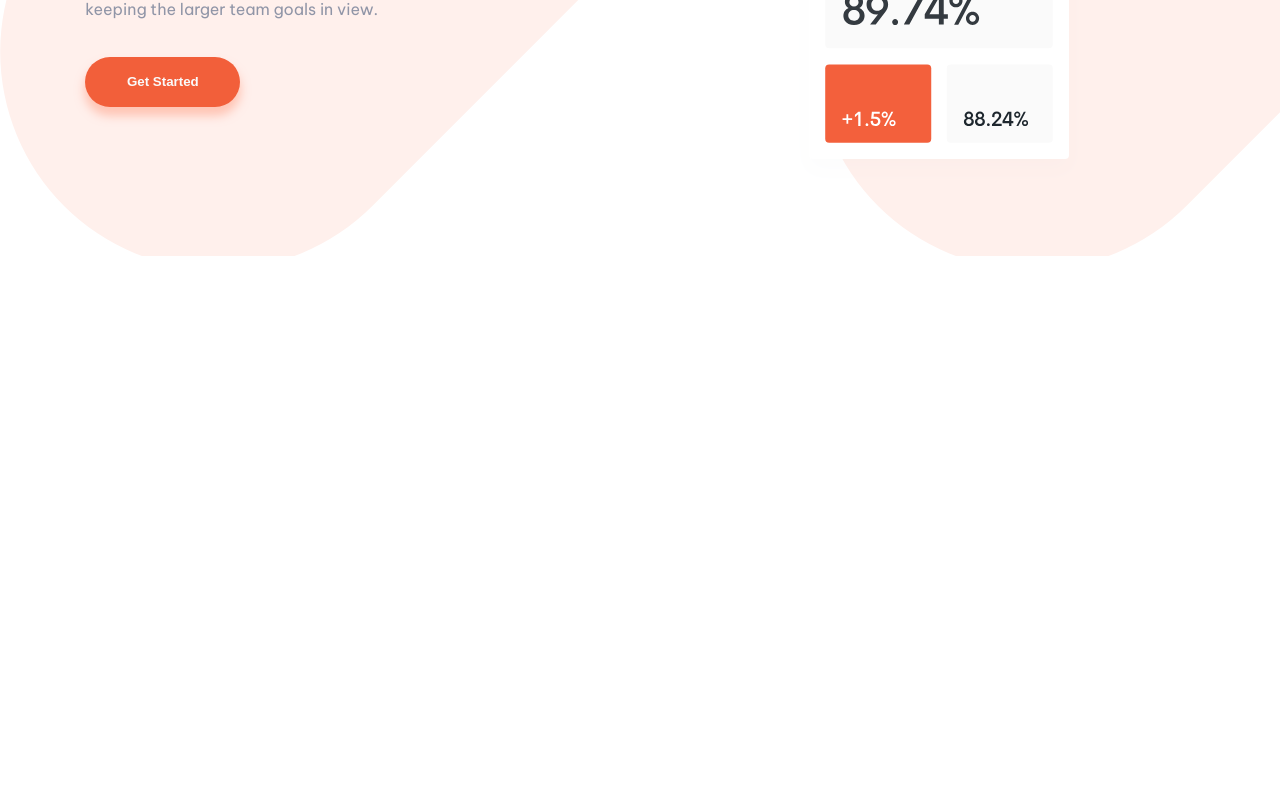
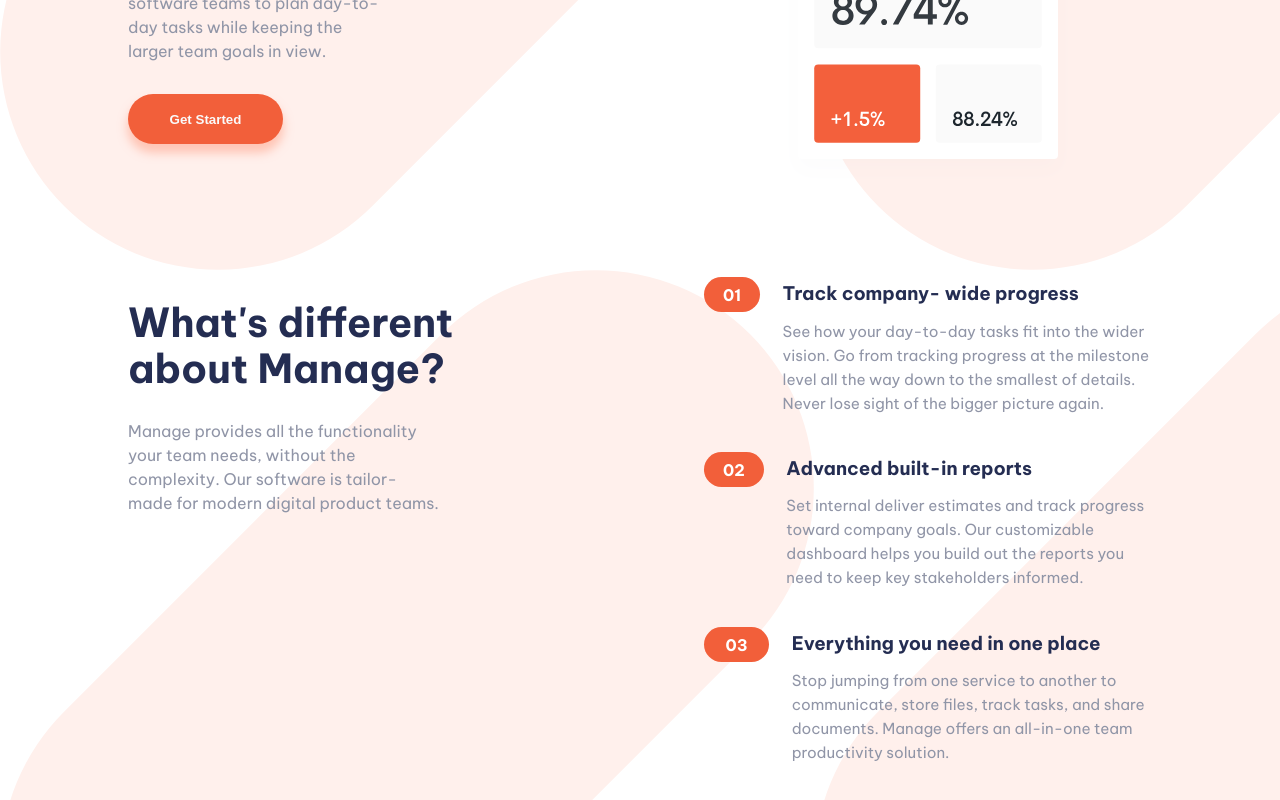
Before and after one commit to jeffestella/manage-landing-page, a React (Create React App) app: page / in a window 1280 px wide. Shown: the part 544-1344 px from the top of the page. Before the commit the page ends 800 px from the top, so only its background shows below. Built offline with nearby package versions, Linux system fonts and the light colour scheme.

Commit message:
Add/style SectionFeatures and FeatureCard. Set global p and h1 styles

```diff
--- a/src/components/App.js
+++ b/src/components/App.js
@@ -3,11 +3,14 @@
 
 import NavBar from './NavBar';
 import SectionHero from './SectionHero';
+import SectionFeatures from './SectionFeatures';
+
 const App = () => {
   return (
     <div className="App">
       <NavBar />
       <SectionHero />
+      <SectionFeatures />
     </div>
   );
 }
--- /dev/null
+++ b/src/components/FeatureCard.js
@@ -0,0 +1,20 @@
+import React from 'react';
+import featureCardStyles from './FeatureCard.module.css';
+
+const FeatureCard = ({ index, heading, blurb }) => {
+    return (
+        <article className={featureCardStyles.container}>
+            <div className={featureCardStyles.index}>
+                {index < 10 ?
+                `0${index+1}` :
+                index}
+            </div>
+            <div className={featureCardStyles.text}>
+                <h1>{heading}</h1>
+                <p>{blurb}</p>
+            </div>
+        </article>
+    );
+}
+
+export default FeatureCard;
--- /dev/null
+++ b/src/components/FeatureCard.module.css
@@ -0,0 +1,44 @@
+.container {
+    /* border: 1px solid red; */
+    min-height: 175px;
+
+    display: flex;
+    flex-direction: row;
+    flex-wrap: nowrap;
+    justify-content: flex-start;
+}
+
+.index {
+    margin: 0 5% 0 0;
+    width: 215px;
+    height: 35px;
+    border-radius: 40px;
+
+    display: flex;
+    justify-content: center;
+    align-items: center;
+
+    background-color: var(--bright-red);
+    color: white;
+    font-weight: bold;
+}
+
+.text {
+    display: flex;
+    flex-direction: column;
+    flex-wrap: nowrap;
+    justify-content: flex-start;
+
+}
+
+.text > h1 {
+    margin: 1% 0 4%;
+    padding: 0;
+}
+
+.text > p {
+    margin: 0;
+    padding: 0;
+
+    font-size: 0.95em;
+}
--- /dev/null
+++ b/src/components/SectionFeatures.js
@@ -0,0 +1,46 @@
+import React from 'react';
+import sectionFeaturesStyles from './SectionFeatures.module.css';
+
+import FeatureCard from './FeatureCard';
+
+const features = [
+    {
+        heading: "Track company- wide progress",
+        blurb: "See how your day-to-day tasks fit into the wider vision. Go from tracking progress at the milestone level all the way down to the smallest of details. Never lose sight of the bigger picture again."
+    },
+    {
+        heading: "Advanced built-in reports",
+        blurb: "Set internal deliver estimates and track progress toward company goals. Our customizable dashboard helps you build out the reports you need to keep key stakeholders informed."
+    },
+    {
+        heading: "Everything you need in one place",
+        blurb: "Stop jumping from one service to another to communicate, store files, track tasks, and share documents. Manage offers an all-in-one team productivity solution."
+    }
+]
+
+const featureList = features.map( (feature, ind) => {
+    return (
+        <FeatureCard
+            index={ind}
+            heading={feature.heading}
+            blurb={feature.blurb}
+            key={`featureCard${ind}`}
+        />
+    )
+})
+
+const SectionFeatures = () => {
+    return (
+        <section className={sectionFeaturesStyles.container}>
+            <div className={sectionFeaturesStyles.usp}>
+                <h1>What's different about Manage?</h1>
+                <p>Manage provides all the functionality your team needs, without the complexity. Our software is tailor-made for modern digital product teams.</p>
+            </div>
+            <div className={sectionFeaturesStyles.features}>
+                {featureList}
+            </div>
+        </section>
+    );
+}
+
+export default SectionFeatures;
--- /dev/null
+++ b/src/components/SectionFeatures.module.css
@@ -0,0 +1,48 @@
+.container {
+    /* border: 1px solid red; */
+    margin: 4% 0 0 0;
+    min-height: 600px;
+
+    display: flex;
+    flex-direction: row;
+    flex-wrap: nowrap;
+    justify-content: space-evenly;
+    align-items: flex-start;
+}
+
+.usp {
+    /* border: 1px solid red;  */
+    width: 35%;
+}
+
+.usp > h1 {
+    /* border: 1px solid red; */
+    margin: 5% 0 6%;
+    width: 90%;
+
+    font-size: 2.5rem;
+    line-height: 2.9rem;
+}
+
+.usp > p {
+    width: 70%;
+}
+
+.features{
+    width: 35%;
+}
+
+.features > ol {
+    margin: 0;
+    padding: 0;
+    counter-reset: list-number;
+}
+
+.features > ol > li {
+    border: 1px solid red;
+    list-style: none;
+
+    counter-increment: list-number;
+
+    display: flex;
+}
--- a/src/components/SectionHero.module.css
+++ b/src/components/SectionHero.module.css
@@ -10,7 +10,7 @@
 
 .copy {
     /* border: 1px solid red; */
-    width: 40%;
+    width: 35%;
 
     display: flex;
     flex-direction: column;
@@ -23,21 +23,16 @@
 
     line-height: 3.7rem;
     font-size: 3.35rem;
-    color: var(--dark-blue);
 }
 
 .copy > p {
     width: 58%;
     margin: 0 0 7% 0;
-
-    line-height: 1.5rem;
-    color: var(--dark-grayish-blue);
-
 }
 
 .graphics {
     /* border: 1px solid red; */
-    width: 40%;
+    width: 35%;
 
     display: flex;
     flex-direction: column;
--- a/src/index.css
+++ b/src/index.css
@@ -21,6 +21,15 @@
 
 }
 
+p {
+  font-size: 1rem;
+  line-height: 1.5rem;
+  color: var(--dark-grayish-blue);
+}
+
+h1 {
+  color: var(--dark-blue)
+}
 /* code {
   font-family: source-code-pro, Menlo, Monaco, Consolas, 'Courier New',
     monospace;
```
